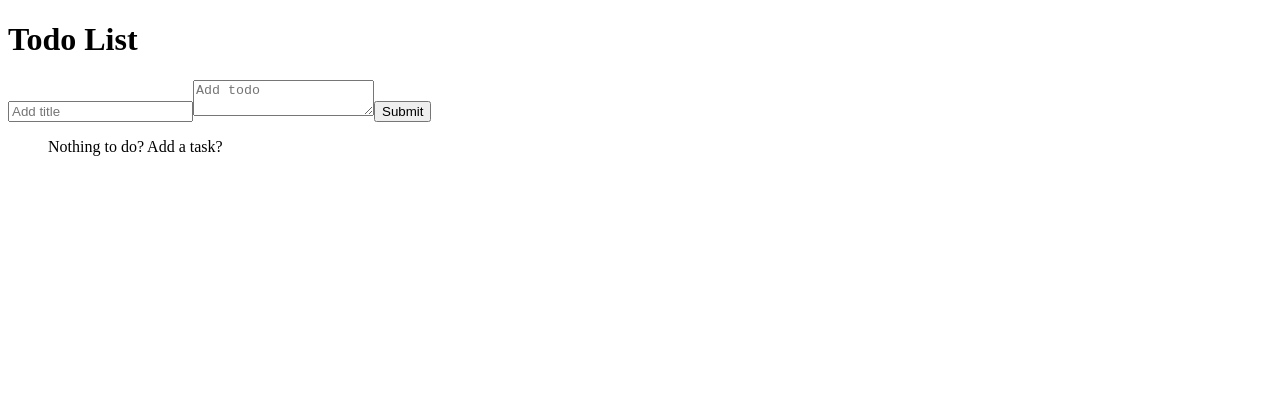
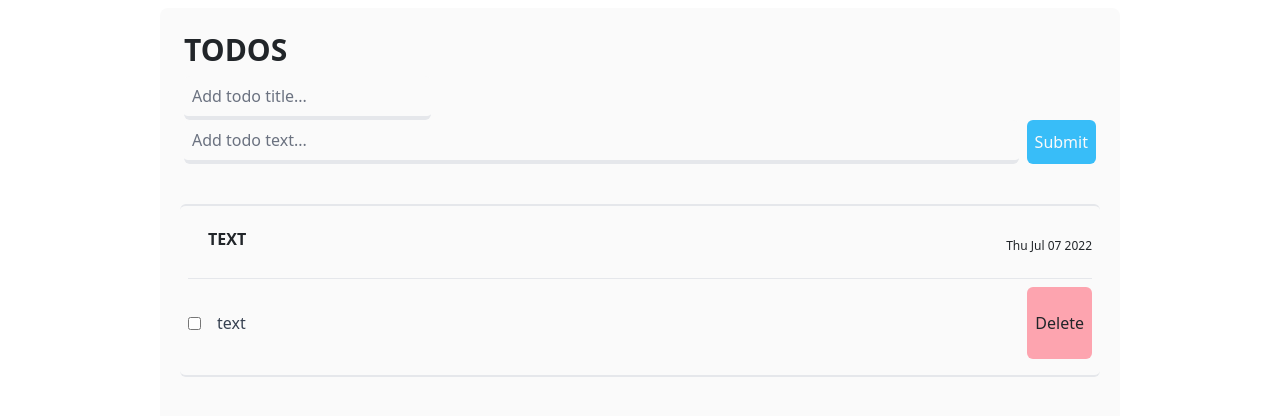
Before and after one commit to jl-calda/todo-mvc-app, a plain HTML site: page index.html in a window 1280 px wide. Drawn offline with nearby package versions, Linux system fonts and the light colour scheme.

Commit message:
Added 'add', 'toggle','delete' functionality

```diff
--- a/index.html
+++ b/index.html
@@ -4,6 +4,14 @@
     <meta charset="UTF-8" />
     <meta http-equiv="X-UA-Compatible" content="IE=edge" />
     <meta name="viewport" content="width=device-width, initial-scale=1.0" />
+    <!-- CSS only -->
+    <link
+      href="https://cdn.jsdelivr.net/npm/bootstrap@5.2.0-beta1/dist/css/bootstrap.min.css"
+      rel="stylesheet"
+      integrity="sha384-0evHe/X+R7YkIZDRvuzKMRqM+OrBnVFBL6DOitfPri4tjfHxaWutUpFmBp4vmVor"
+      crossorigin="anonymous"
+    />
+    <script src="https://cdn.tailwindcss.com"></script>
     <link rel="stylesheet" href="styles.css" />
     <title>Document</title>
   </head>
--- a/script.js
+++ b/script.js
@@ -1,28 +1,15 @@
 class Model {
   constructor() {
-    this.todos = [];
-    // this.todos = [
-    //   {
-    //     id: '1',
-    //     property: {
-    //       title: 'title1',
-    //       text: 'text1',
-    //       label: 'label1',
-    //       isFinished: false,
-    //       isArchived: false,
-    //     },
-    //   },
-    //   {
-    //     id: '2',
-    //     property: {
-    //       title: 'title2',
-    //       text: 'text2',
-    //       label: 'label2',
-    //       isFinished: true,
-    //       isArchived: false,
-    //     },
-    //   },
-    // ];
+    this.todos = [
+      {
+        id: Date.now().toString(),
+        title: 'text',
+        text: 'text',
+        label: 'label',
+        isFinished: false,
+        isArchived: false,
+      },
+    ];
   }
 
   bindTodoListChanged(callback) {
@@ -32,215 +19,401 @@ class Model {
   addTodo(todoObj) {
     const todo = {
       id: todoObj.id,
-      property: {
-        title: todoObj.property.title,
-        text: todoObj.property.text,
-        label: todoObj.property.label,
-        isFinished: todoObj.property.isFinished,
-        isArchived: todoObj.property.isArchived,
-      },
+      title: todoObj.title,
+      text: todoObj.text,
+      label: todoObj.label,
+      isFinished: false,
+      isArchived: false,
     };
+
     this.todos.push(todo);
-    // this.onTodoListChanged(this.todos);
+    this.onTodoListChanged(this.todos);
   }
 
-  editTodo(id, updatedText) {
+  toggleTodo(id) {
     this.todos = this.todos.map((todo) => {
-      todo.id === id
+      return todo.id == id
         ? {
             id: todo.id,
-            property: {
-              title: todo.property.id,
-              text: updatedText,
-              label: todo.property.label,
-              isFinished: todo.property.isFinished,
-              isArchived: todo.propertyisArchived,
-            },
+            title: todo.title,
+            text: todo.text,
+            label: todo.label,
+            isFinished: !todo.isFinished,
+            isArchived: todo.isArchived,
           }
         : todo;
     });
+    console.log(this.todos);
+    this.onTodoListChanged(this.todos);
   }
 
   archivedTodo(id) {
     this.todos = this.todos.map((todo) => {
-      todo.id === id
+      return todo.id == id
         ? {
             id: todo.id,
-            property: {
-              title: todo.property.id,
-              text: updatedText,
-              label: todo.property.label,
-              isFinished: todo.property.isFinished,
-              isArchived: true,
-            },
+            title: todo.title,
+            text: todo.text,
+            label: todo.label,
+            isFinished: todo.isFinished,
+            isArchived: !todo.isArchived,
           }
         : todo;
     });
+    // console.log(this.todos);
+    this.onTodoListChanged(this.todos);
   }
 
-  toggleTodo(id) {
+  editTodo(id, updatedTexts) {
     this.todos = this.todos.map((todo) => {
-      todo.id === id
+      return todo.id === id
         ? {
             id: todo.id,
-            property: {
-              title: todo.property.id,
-              text: updatedText,
-              label: todo.property.label,
-              isFinished: !todo.property.isFinished,
-              isArchived: todo.propertyisArchived,
-            },
+            title: updatedTexts.title ? updatedTexts.title : todo.title,
+            text: updatedTexts.text ? updatedTexts.text : todo.text,
+            label: todo.label,
+            isFinished: todo.isFinished,
+            isArchived: todo.isArchived,
           }
         : todo;
     });
+    console.log(this.todos);
+    this.onTodoListChanged(this.todos);
   }
 }
 
 class View {
   constructor() {
-    this.app = this.getElement('#root');
-    this.title = this.createElement('h1');
-    this.title.textContent = 'Todo List';
-    // The form, with a [type="text"] input, and a submit button
-    this.form = this.createElement('form');
-    this.inputTitle = this.createElement('input');
-    this.inputTitle.type = 'text';
-    this.inputTitle.placeholder = 'Add title';
-    this.input = this.createElement('textarea');
-    this.input.placeholder = 'Add todo';
-    this.input.name = 'todo';
-    this.submitButton = this.createElement('button');
+    this.app = this._getElement('root');
+    this.app.classList.add(
+      'h-screen',
+      'w-3/4',
+      'bg-zinc-50',
+      'mx-auto',
+      'my-2',
+      'rounded-lg'
+    );
+    this.inputDiv = this._createElement('div', ['container', 'mx-auto', 'p-4']);
+
+    this.form = this._createElement('form');
+    this.titleInput = this._createElement('input', [
+      'mt-2',
+      'bg-zinc-50',
+      'p-2',
+      'border-b-4',
+      'focus:ring-sky-200',
+      'focus:outline-none',
+      'focus:border-sky-500',
+      'focus:ring-1',
+      'focus:ring-sky-500',
+      'rounded-md',
+      'placeholder:text-gray-500',
+      'text-gray-700',
+    ]);
+    this.titleInput.type = 'text';
+    this.titleInput.placeholder = 'Add todo title...';
+
+    this.textInput = this._createElement('input', [
+      'bg-zinc-50',
+      'p-2',
+      'grow',
+      'border-b-4',
+      'focus:ring-sky-200',
+      'focus:outline-none',
+      'focus:border-sky-500',
+      'focus:ring-1',
+      'focus:ring-sky-500',
+      'rounded-md',
+      'placeholder:text-gray-500',
+      'text-gray-700',
+    ]);
+    this.textInput.type = 'text';
+    // // this.textInput.setAttribute('word-break', 'break-word');
+    // // this.textInput.setAttribute('rows', 5);
+    this.div = this._createElement('div', ['flex', 'justify-between', 'gap-2']);
+    this.textInput.placeholder = 'Add todo text...';
+
+    this.submitButton = this._createElement('button', [
+      'p-2',
+      'bg-sky-400',
+      'rounded',
+      'text-zinc-50',
+      'hover:bg-sky-500',
+    ]);
+    this.div.append(this.textInput, this.submitButton);
+    this.submitButton.type = 'submit';
     this.submitButton.textContent = 'Submit';
-    // The visual representation of the todo list
-    this.todoList = this.createElement('ul', ['todo-list']);
 
-    // Append the input and submit button to the form
-    this.form.append(this.inputTitle, this.input, this.submitButton);
+    this.form.append(this.titleInput, this.div);
+    this.header = this._createElement('h1', [
+      'text-3xl',
+      'uppercase',
+      'font-bold',
+    ]);
 
-    // Append the title, form, and todo list to the app
-    this.app.append(this.title, this.form, this.todoList);
+    this.header.textContent = 'Todos';
+    this.ul = this._createElement('ul', [
+      'container',
+      'flex-col',
+      'gap-2',
+      'py-2',
+    ]);
+
+    this.ul.classList.add('todo-list');
+    this.inputDiv.append(this.header, this.form);
+    this.app.append(this.inputDiv, this.ul);
+    this._temporaryTodoText = { title: '', text: '' };
+    this._initLocalListeners();
   }
 
-  //public methods
-  createElement(tag, arrClassName, objAttributes) {
-    const element = document.createElement(tag);
-    if (arrClassName) element.classList.add(...arrClassName);
-    return element;
+  getTodoText() {
+    const id = Date.now().toString();
+    const title = this.titleInput.value;
+    const text = this.textInput.value;
+    const label = 'unlabelled';
+
+    if (title && text) {
+      return {
+        id: id,
+        title: title,
+        text: text,
+        label: label,
+        isFinished: false,
+        isArchived: false,
+      };
+    }
+    return null;
   }
 
-  getElement(selector) {
-    const element = document.querySelector(selector);
-    return element;
-  }
-  //private methods
   _resetInput() {
     this.form.reset();
   }
 
-  _getTodoText(e) {
-    const title = this.inputTitle.value;
-    const text = this.input.value;
-    const timeStamp = e.timeStamp.toLocaleString();
-
-    if (title && text) {
-      const item = {
-        id: timeStamp,
-        property: {
-          title: title,
-          text: text,
-          label: 'test',
-          isFinished: false,
-          isArchived: false,
-        },
-      };
-      return item;
+  _createElement(tag, classArr) {
+    const element = document.createElement(tag);
+    if (classArr) {
+      element.classList.add(...classArr);
     }
-    return null;
+    return element;
   }
 
-  //   get _todotext() {
-  //     return this.input.value;
-  //   }
+  _getElement(id, classArr) {
+    const element = document.getElementById(id);
+    if (classArr) {
+      element.classList.add(...classArr);
+    }
+    return element;
+  }
 
+  displayTodos(todos) {
+    // Delete all nodes
+    while (this.ul.firstChild) {
+      this.ul.removeChild(this.ul.firstChild);
+    }
+
+    //container
+    const todosEl = todos
+      .filter((todo) => !todo.isArchived)
+      .map((todo) => {
+        //list item
+        const li = this._createElement('li', [
+          'p-2',
+          'm-2',
+          'rounded-md',
+          'bg-zinc-50',
+          'border-y-2',
+          'transition-all',
+        ]);
+        li.setAttribute('id', todo.id);
+        //title
+        const headerDiv = this._createElement('div', [
+          'flex',
+          'justify-between',
+          'border-b',
+          'py-2',
+        ]);
+        const h4 = this._createElement('h4', [
+          'editable-title',
+          'pl-5',
+          'grow',
+          'uppercase',
+          'font-bold',
+          'py-2',
+          'focus:ring-sky-200',
+          'focus:outline-none',
+          'focus:border-sky-500',
+          'focus:ring-1',
+          'focus:ring-sky-500',
+          'rounded-md',
+          'focus:border-b-4',
+        ]);
+        h4.setAttribute('contenteditable', true);
+        h4.textContent = todo.title;
+        //date
+        const dateSpan = this._createElement('span', [
+          'text-xs',
+          'font-light',
+          'py-3',
+        ]);
+        const date = new Date(Number(todo.id)).toDateString();
+        dateSpan.textContent = date;
+        headerDiv.append(h4, dateSpan);
+        //content
+        const contentDiv = this._createElement('div', [
+          'flex',
+          'gap-2',
+          'items-center',
+          'my-2',
+        ]);
+        //checkbox
+        const checkbox = this._createElement('input');
+        checkbox.type = 'checkbox';
+        checkbox.checked = todo.isFinished;
+        //span
+        const spanDiv = this._createElement('div', [
+          'flex',
+          'grow',
+          'text-gray-700',
+        ]);
+        const span = this._createElement('span', [
+          'editable-text',
+          'grow',
+          'py-2',
+          'focus:ring-sky-200',
+          'focus:outline-none',
+          'focus:border-sky-500',
+          'focus:ring-1',
+          'focus:ring-sky-500',
+          'rounded-md',
+          'focus:border-b-4',
+          'px-2',
+        ]);
+        span.setAttribute('contenteditable', true);
+        span.textContent = todo.text;
+
+        if (todo.isFinished) {
+          const strike = this._createElement('s', ['flex', 'grow']);
+          strike.append(span);
+          spanDiv.append(strike);
+        } else {
+          spanDiv.append(span);
+        }
+        //button
+        const button = this._createElement('button', [
+          'px-2',
+          'py-4',
+          'bg-rose-300',
+          'rounded-md',
+          'flex-none',
+          'hover:bg-rose-400',
+        ]);
+        button.type = 'button';
+        button.textContent = 'Delete';
+        //
+        contentDiv.append(checkbox, spanDiv, button);
+        li.append(headerDiv, contentDiv);
+
+        return li;
+      });
+    this.ul.append(...todosEl);
+  }
+
+  //HANDLERS
   bindAddTodo(handler) {
     this.form.addEventListener('submit', (e) => {
       e.preventDefault();
-
-      if (this._getTodoText(e)) {
-        handler(this._getTodoText(e));
+      if (this.getTodoText()) {
+        handler(this.getTodoText());
         this._resetInput();
       }
     });
   }
 
-  displayTodos(todos) {
-    //delete all nodes
-    while (this.todoList.firstChild) {
-      this.todoList.remove(this.todoList.firstChild);
-    }
-    //show default message
-    if (todos.length === 0) {
-      const p = this.createElement('p');
-      p.textContent = 'Nothing to do? Add a task?';
-      this.todoList.append(p);
-    } else {
-      const items = todos.map((todo) => {
-        const li = this.createElement('li');
-        const divWrapper = this.createElement('div');
-        const divContainer = this.createElement('div');
-        const title = this.createElement('p');
-        title.textContent = todo.property.title;
-        const checkbox = this.createElement('input');
-        checkbox.type = 'checkbox';
-        const span = this.createElement('span');
-        span.textContent = todo.property.text;
-        const button = this.createElement('button');
-        button.textContent = 'Delete';
-        button.type = 'button';
+  bindToggleTodo(handler) {
+    this.ul.addEventListener('click', (e) => {
+      if (e.target.type === 'checkbox') {
+        // console.log(e.target.closest('li').id);
+        handler(e.target.closest('li').id);
+      }
+    });
+  }
 
-        divContainer.append(checkbox, span, button);
-        divWrapper.append(title, divContainer);
-        li.append(divWrapper);
-        return li;
-      });
-      this.todoList.append(...items);
-    }
+  bindArchivedTodo(handler) {
+    this.ul.addEventListener('click', (e) => {
+      if (e.target.type === 'button') {
+        // console.log(e.target.closest('li').id);
+        handler(e.target.closest('li').id);
+      }
+    });
   }
+
+  _initLocalListeners() {
+    // this.textInput.addEventListener('blur')
+    this.ul.addEventListener('input', (e) => {
+      if (e.target.className === 'editable-title') {
+        this._temporaryTodoText.title = e.target.innerText;
+      } else if (e.target.className === 'editable-text') {
+        this._temporaryTodoText.text = e.target.innerText;
+      }
+      return;
+    });
+  }
+
+  // Send the completed value to the model
+  bindEditTodo(handler) {
+    this.ul.addEventListener('focusout', (e) => {
+      // e.preventDefault();
+      if (this._temporaryTodoText) {
+        console.log(this._temporaryTodoText);
+        const id = e.target.closest('li').id;
+        console.log(id);
+        handler(id, this._temporaryTodoText);
+        this._temporaryTodoText = { title: '', text: '' };
+      }
+    });
+  }
+
+  // bindEditTodo(handler) {
+  //   this.ul.addEventListener('focusout', (e) => {
+  //     if (e.target.type === 'button') {
+  //       // console.log(e.target.closest('li').id);
+  //       handler(e.target.closest('li').id);
+  //     }
+  //   });
+  // }
 }
 
 class Controller {
   constructor(model, view) {
     this.model = model;
     this.view = view;
-    //Explicit 'this' binding
+    // Explicit this binding
     this.model.bindTodoListChanged(this.onTodoListChanged);
     this.view.bindAddTodo(this.handleAddTodo);
-    //Display initial
+    this.view.bindToggleTodo(this.handleToggleTodo);
+    this.view.bindArchivedTodo(this.handleArchivedTodo);
+    this.view.bindEditTodo(this.handleEditTodo);
+    // Display initial todos
     this.onTodoListChanged(this.model.todos);
   }
-
-  //   onTodoListChanged(todos) {
-  //     this.view.displayTodos(todos);
-  //   }
 
   onTodoListChanged = (todos) => {
     this.view.displayTodos(todos);
   };
-
-  //   handleAddTodo(todoObj) {
-  //     console.log(this);
-  //     this.model.addTodo(todoObj);
-  //   }
-  handleAddTodo = (todoObj) => {
-    this.model.addTodo(todoObj);
+  handleAddTodo = (todoText) => {
+    this.model.addTodo(todoText);
   };
 
-  handleEditTodo = (id, todoText) => {
-    this.model.editTodo(id, todoText);
+  handleToggleTodo = (id) => {
+    this.model.toggleTodo(id);
   };
 
-  handleDeleteTodo = (id) => {
-    this.model.toggleTodo(id);
+  handleArchivedTodo = (id) => {
+    this.model.archivedTodo(id);
+  };
+
+  handleEditTodo = (id, updatedTexts) => {
+    this.model.editTodo(id, updatedTexts);
   };
 }
 
```
